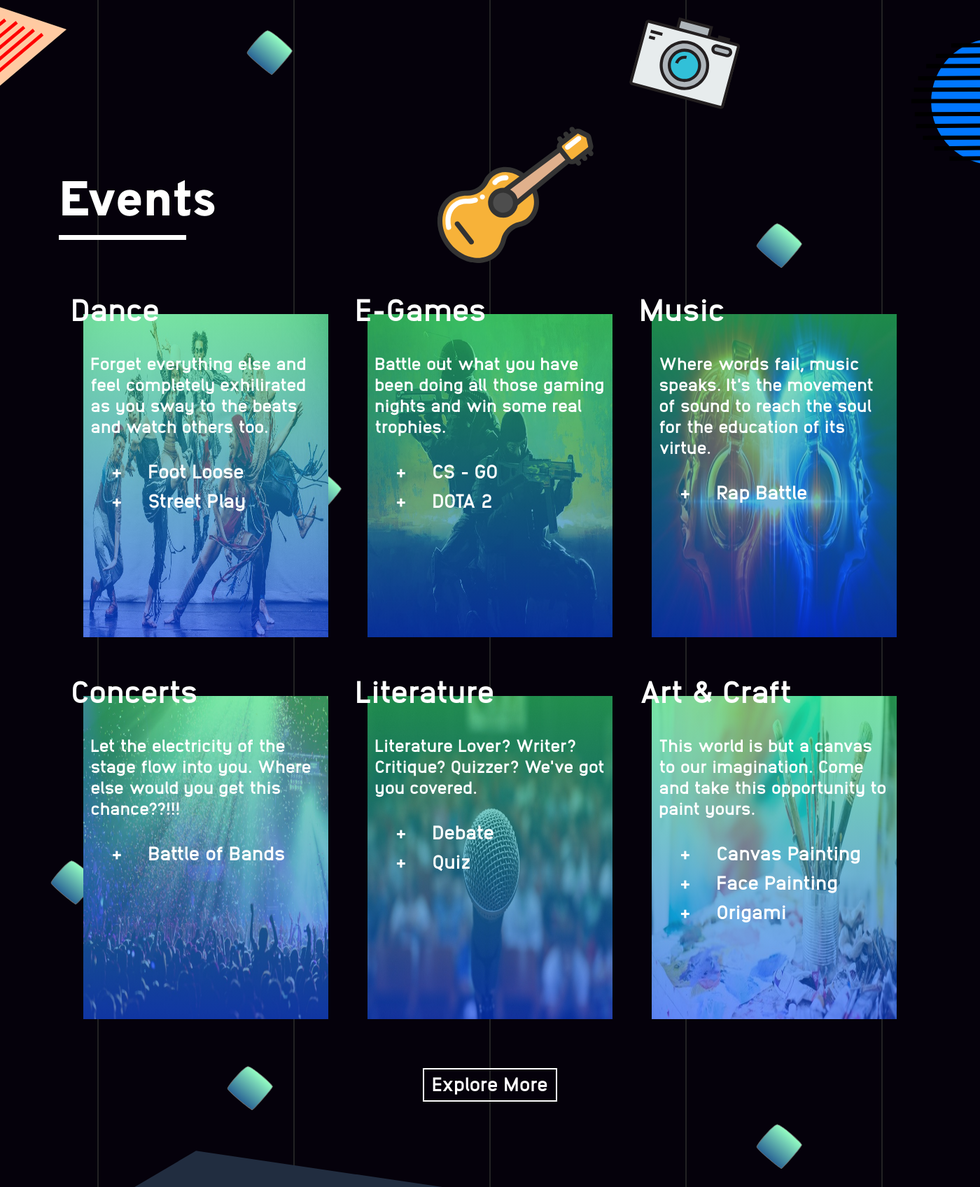
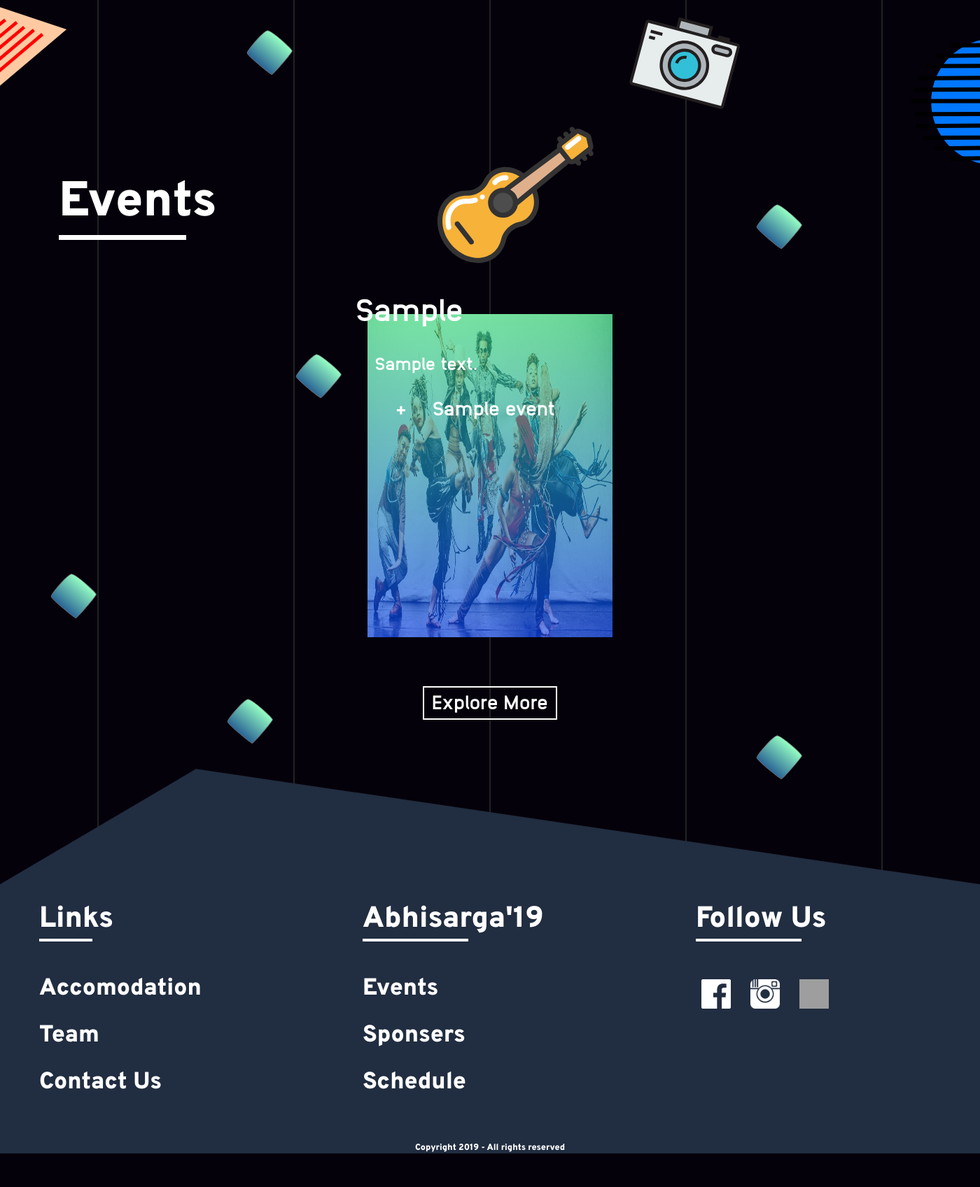
Before and after one commit to Gradient-IIITS/Abhisarga2k19, a Django app: template UserAuth/templates/UserAuth/main.html in a window 1400 px wide; the page is wider, and only the part inside the window is pictured. Shown: the part 1438-3135 px from the top of that part at 70% size. After the commit the page ends 3087 px from the top of that part, so only its background shows below. Run offline with Django 3.2, Linux system fonts and the light colour scheme; tables that the repository leaves empty hold one stand-in row (values such as "Sample post"); the template is opened without the code that fills it: values that come from a table or form of the project are taken from there, most other values are stand-ins (such as "Sample title", 1, 10 or a date in 2020); grey boxes are pictures that could not be loaded.

Commit message:
fetching events from backend

```diff
--- a/Event/views.py
+++ b/Event/views.py
@@ -6,8 +6,11 @@ from django.utils.crypto import get_random_string
 from django.contrib.sites.shortcuts import get_current_site
 from django.contrib.auth import authenticate, login, logout
 
+from .models import EventCategory, Event
 # Create your views here.
 
 def event(request):
 	event_template = 'Event/events.html'
-	return render(request, event_template)
+	event_cat = EventCategory.objects.all()
+	events = Event.objects.all()
+	return render(request, event_template, {"event_category":event_cat, "events":events})
--- a/UserAuth/templates/UserAuth/main.html
+++ b/UserAuth/templates/UserAuth/main.html
@@ -93,68 +93,22 @@
 				<hr align="left" width="40%">
 			</div>
 			<div id="eventcards">
+				{% for category in event_category %}
 				<div class="eventcards">
 					<img src="{% static 'assets/img/events/dance.jpg' %}" alt="Dance">
 					<div class="shadow"></div>
-					<h1>Dance</h1>
-					<p>Forget everything else and feel completely exhilirated as you sway to the beats and watch others too.</p>
+					<h1>{{ category.category }}</h1>
+					<p>{{ description }}</p>
 					<ul>
-						<li>+ &nbsp; &nbsp; Foot Loose</li>
-						<li>+ &nbsp; &nbsp; Street Play</li>
+						{% for event in events %}{% if event.event_category.id == category.id %}
+						<li>+ &nbsp; &nbsp; {{ event.name }}</li>
+						{% endif %}{% endfor %}
 					</ul>
 				</div>
-				<div class="eventcards">
-					<img src="{% static 'assets/img/events/egames.jpg' %}" alt="E-Games">
-					<div class="shadow"></div>
-					<h1>E-Games</h1>
-					<p>Battle out what you have been doing all those gaming nights and win some real trophies.</p>
-					<ul>
-						<li>+ &nbsp; &nbsp; CS - GO</li>
-						<li>+ &nbsp; &nbsp; DOTA 2</li>
-					</ul>
-				</div>
-				<div class="eventcards">
-					<img src="{% static 'assets/img/events/music.jpg' %}" alt="Music">
-					<div class="shadow"></div>
-					<h1>Music</h1>
-					<p>Where words fail, music speaks. It's the movement of sound to reach the soul for the education of its virtue.</p>
-					<ul>
-						<li>+ &nbsp; &nbsp; Rap Battle</li>
-					</ul>
-				</div>
-				<div class="eventcards">
-					<img src="{% static 'assets/img/events/concerts.jpg' %}" alt="Concerts">
-					<div class="shadow"></div>
-					<h1>Concerts</h1>
-					<p>Let the electricity of the stage flow into you. Where else would you get this chance??!!!</p>
-					<ul>
-						<li>+ &nbsp; &nbsp; Battle of Bands</li>
-					</ul>
-				</div>
-				<div class="eventcards">
-					<img src="{% static 'assets/img/events/literature.jpg' %}" alt="Literature">
-					<div class="shadow"></div>
-					<h1>Literature</h1>
-					<p>Literature Lover? Writer? Critique? Quizzer? We've got you covered.</p>
-					<ul>
-						<li>+ &nbsp; &nbsp; Debate</li>
-						<li>+ &nbsp; &nbsp; Quiz</li>
-					</ul>
-				</div>
-				<div class="eventcards">
-					<img src="{% static 'assets/img/events/artandcraft.jpg' %}" alt="Art & Craft">
-					<div class="shadow"></div>
-					<h1>Art & Craft</h1>
-					<p>This world is but a canvas to our imagination. Come and take this opportunity to paint yours.</p>
-					<ul>
-						<li>+ &nbsp; &nbsp; Canvas Painting</li>
-						<li>+ &nbsp; &nbsp; Face Painting</li>
-						<li>+ &nbsp; &nbsp; Origami</li>
-					</ul>
-				</div>
+				{% endfor %}
 			</div>
 			<div id="button">
-				<a href="#">Explore More</a>
+				<a href="{% url 'Event:events' %}">Explore More</a>
 			</div>
     </div>
 {% endblock %}
--- a/UserAuth/views.py
+++ b/UserAuth/views.py
@@ -7,11 +7,14 @@ from django.contrib.sites.shortcuts import get_current_site
 from django.contrib.auth import authenticate, login, logout
 
 from .models import User
+from Event.models import Event, EventCategory
 # Create your views here.
 
 def home(request):
 	home_page = 'UserAuth/main.html'
-	return render(request, home_page)
+	event_cat = EventCategory.objects.all()
+	events = Event.objects.all()
+	return render(request, home_page, {"event_category":event_cat, "events":events})
 
 class UserRegistrationView(View):
 	signup_template = 'UserAuth/register.html'
```
Also changed, not shown: Event/templates/Event/events.html (+3 -6 lines), abhisarga2k19/settings.py (+10 -10 lines).
